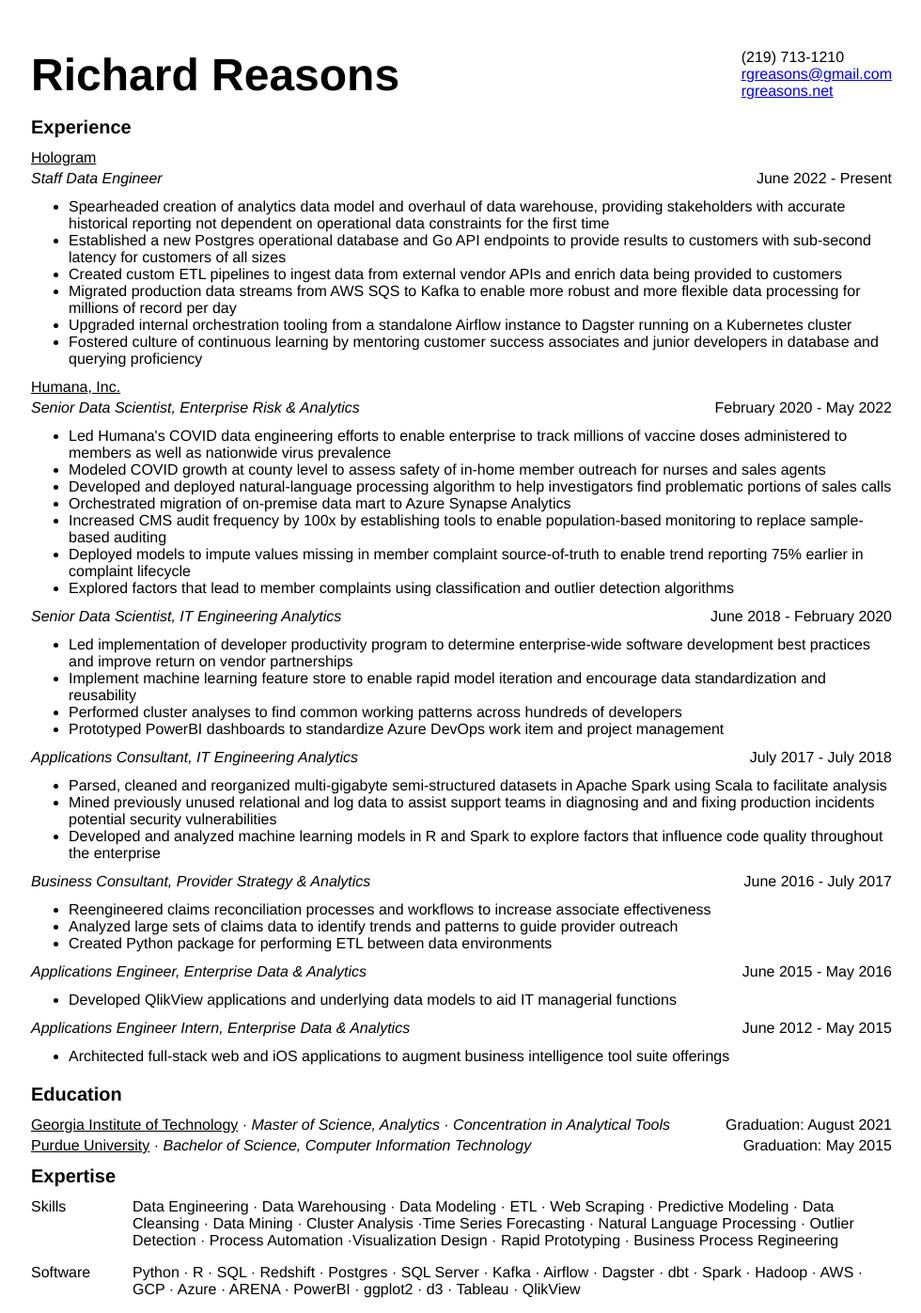
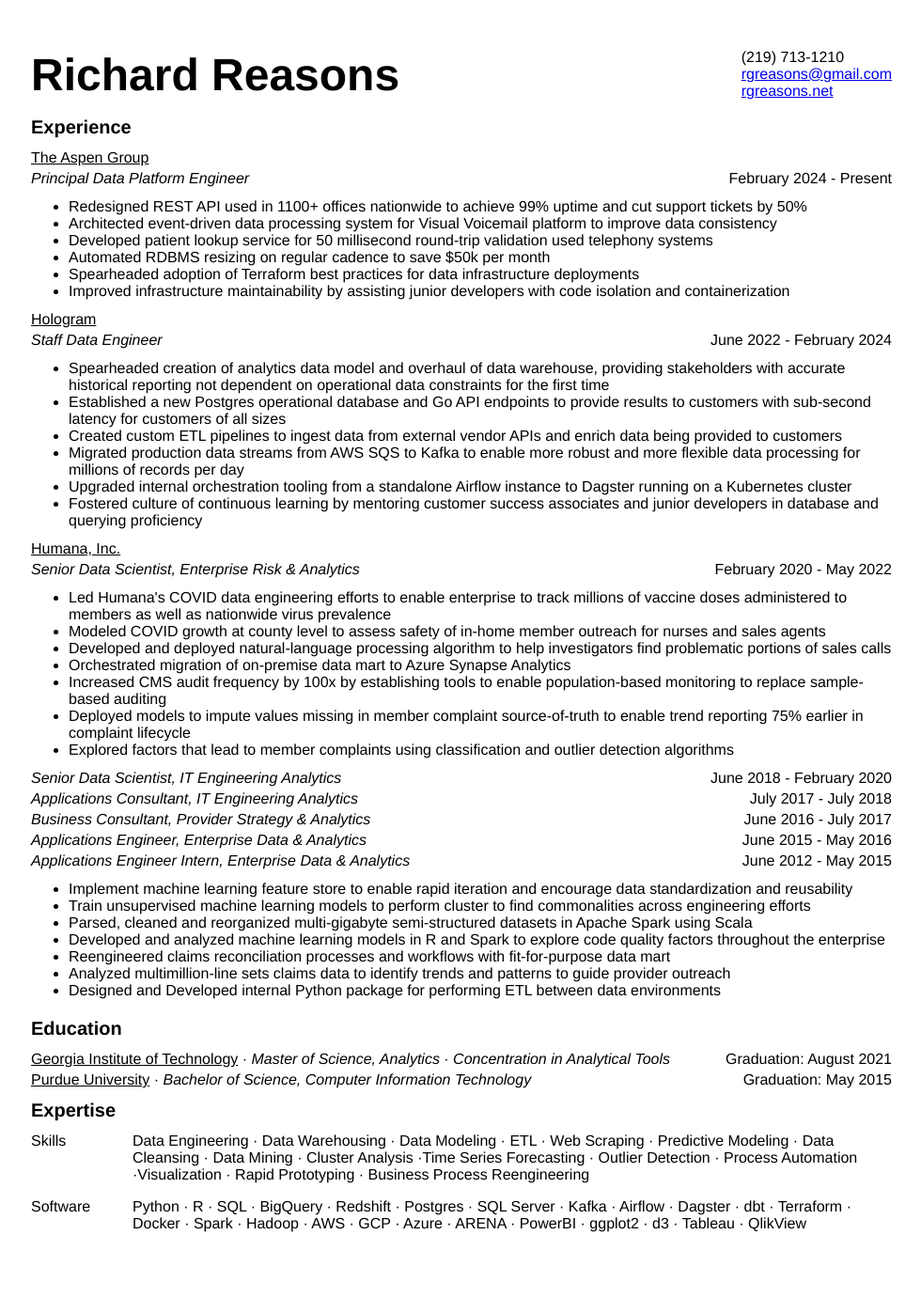
Before and after one commit to rgreasons/rgreasons.github.io, a Jekyll site: the page Resume.html, which Jekyll copies as it is, in a window 1280 px wide. Shown: the whole page at 94% size, without its empty margins (149-1129 px from the left). Built offline with Jekyll 4.4.1, drawn with Linux system fonts in a browser that asks for light colours; after the commit the page ends 1327 px from its top, so only the background shows below that.

Commit message:
Resume Version 2.4.0

```diff
--- a/Resume.html
+++ b/Resume.html
@@ -17,15 +17,29 @@
               <a href='http://www.rgreasons.net'>rgreasons.net</a>
             </div>
             <div class = 'experience section-header'><b>Experience</b></div>
+            <div class = 'tagaspen main-content'><u>The Aspen Group</u></div>
+            <div class = 'tagaspenheader main-content'><i>Principal Data Platform Engineer</i></div>
+            <div class = 'tagaspenheader right-justify'>February 2024 - Present</div>
+            <div class = 'aspen'>
+              <ul>
+                <li>Redesigned REST API used in 1100+ offices nationwide to achieve 99% uptime and cut support tickets by 50%</li>
+                <li>Architected event-driven data processing system for Visual Voicemail platform to improve data consistency</li>
+                <li>Developed patient lookup service for 50 millisecond round-trip validation used telephony systems</li>
+                <li>Automated RDBMS resizing on regular cadence to save $50k per month</li>
+                <li>Spearheaded adoption of Terraform best practices for data infrastructure deployments</li>
+                <li>Improved infrastructure maintainability by assisting junior developers with code isolation and containerization</li>
+              </ul>
+
+            </div>
             <div class = 'hologram main-content'><u>Hologram</u></div>
             <div class = 'holoheader main-content'><i>Staff Data Engineer</i></div>
-            <div class = 'holoheader right-justify'>June 2022 - Present</div>
+            <div class = 'holoheader right-justify'>June 2022 - February 2024</div>
             <div class = 'holo'>
               <ul>
 		<li>Spearheaded creation of analytics data model and overhaul of data warehouse, providing stakeholders with accurate historical reporting not dependent on operational data constraints for the first time</li>
 		<li>Established a new Postgres operational database and Go API endpoints to provide results to customers with sub-second latency for customers of all sizes</li>
 		<li>Created custom ETL pipelines to ingest data from external vendor APIs and enrich data being provided to customers</li>
-		<li>Migrated production data streams from AWS SQS to Kafka to enable more robust and more flexible data processing for millions of record per day</li>
+		<li>Migrated production data streams from AWS SQS to Kafka to enable more robust and more flexible data processing for millions of records per day</li>
 		<li>Upgraded internal orchestration tooling from a standalone Airflow instance to Dagster running on a Kubernetes cluster</li>
 		<li>Fostered culture of continuous learning by mentoring customer success associates and junior developers in database and querying proficiency</li>
               </ul>
@@ -46,43 +60,24 @@
             </div>
             <div class = 'itea1header main-content'><i>Senior Data Scientist, IT Engineering Analytics</i></div>
             <div class = 'itea1header right-justify'>June 2018 - February 2020</div>
+            <div class='itea2header main-content'><i>Applications Consultant, IT Engineering Analytics</i></div>
+            <div class='itea2header right-justify'>July 2017 - July 2018</div>
+            <div class='edaheader main-content'><i>Applications Engineer, Enterprise Data & Analytics</i></div>
+            <div class='edaheader right-justify'>June 2015 - May 2016</div>
+            <div class='psaheader main-content'><i>Business Consultant, Provider Strategy & Analytics</i></div>
+            <div class='psaheader right-justify'>June 2016 - July 2017</div>
+            <div class = 'edainternheader main-content'><i>Applications Engineer Intern, Enterprise Data & Analytics</i></div>
+            <div class = 'edainternheader right-justify'>June 2012 - May 2015</div>
             <div class = 'itea1'>
               <ul>
-                <li>Led implementation of developer productivity program to determine enterprise-wide software development best practices and improve return on vendor partnerships</li>
-                <li>Implement machine learning feature store to enable rapid model iteration and encourage data standardization and reusability</li>
-                <li>Performed cluster analyses to find common working patterns across hundreds of developers</li>
-                <li>Prototyped PowerBI dashboards to standardize Azure DevOps work item and project management</li>
+                <li>Implement machine learning feature store to enable rapid iteration and encourage data standardization and reusability</li>
+                <li>Train unsupervised machine learning models to perform cluster to find commonalities across engineering efforts</li>
+                <li>Parsed, cleaned and reorganized multi-gigabyte semi-structured datasets in Apache Spark using Scala</li>
+                <li>Developed and analyzed machine learning models in R and Spark to explore code quality factors throughout the enterprise</li>
+                <li>Reengineered claims reconciliation processes and workflows with fit-for-purpose data mart</li>
+                <li>Analyzed multimillion-line sets claims data to identify trends and patterns to guide provider outreach</li>
+                <li>Designed and Developed internal Python package for performing ETL between data environments</li>
               </ul>
-            </div>
-            <div class='itea2header main-content'><i>Applications Consultant, IT Engineering Analytics</i></div>
-            <div class='itea2header right-justify'>July 2017 - July 2018</div>
-            <div class = 'itea2'>
-              <ul>
-                <li>Parsed, cleaned and reorganized multi-gigabyte semi-structured datasets in Apache Spark using Scala to facilitate analysis</li>
-                <li>Mined previously unused relational and log data to assist support teams in diagnosing and and fixing production incidents potential security vulnerabilities</li>
-                <li>Developed and analyzed machine learning models in R and Spark to explore factors that influence code quality throughout the enterprise</li>
-              </ul>
-            </div>
-            <div class='psaheader main-content'><i>Business Consultant, Provider Strategy & Analytics</i></div>
-            <div class='psaheader right-justify'>June 2016 - July 2017</div>
-            <div class = 'psa'>
-              <ul>
-                <li>Reengineered claims reconciliation processes and workflows to increase associate effectiveness</li>
-                <li>Analyzed large sets of claims data to identify trends and patterns to guide provider outreach</li>
-                <li>Created Python package for performing ETL between data environments</li>
-              </ul>
-            </div>
-            <div class='edaheader main-content'><i>Applications Engineer, Enterprise Data & Analytics</i></div>
-            <div class='edaheader right-justify'>June 2015 - May 2016</div>
-            <div class = 'eda'>
-              <ul>
-                <li>Developed QlikView applications and underlying data models to aid IT managerial functions</li>
-              </ul>
-            </div>
-            <div class = 'edainternheader main-content'><i>Applications Engineer Intern, Enterprise Data & Analytics</i></div>
-            <div class = 'edainternheader right-justify'>June 2012 - May 2015</div>
-            <div class = 'edaintern'>
-              <ul><li>Architected full-stack web and iOS applications to augment business intelligence tool suite offerings</li></ul>
             </div>
             <div class = 'education section-header'><b>Education</b></div>
             <div class = 'gatech main-content'>
@@ -95,9 +90,9 @@
             <div class = 'purdue right-justify'>Graduation: May 2015</div>
             <div class='expertise section-header main-content'><b>Expertise</b></div>
             <div class = 'skills main-content'>Skills</div>
-            <div class = 'skills skill-break'>Data Engineering · Data Warehousing · Data Modeling · ETL · Web Scraping · Predictive Modeling · Data Cleansing · Data Mining · Cluster Analysis ·Time Series Forecasting · Natural Language Processing · Outlier Detection · Process Automation ·Visualization Design · Rapid Prototyping · Business Process Regineering</div>
+            <div class = 'skills skill-break'>Data Engineering · Data Warehousing · Data Modeling · ETL · Web Scraping · Predictive Modeling · Data Cleansing · Data Mining · Cluster Analysis ·Time Series Forecasting · Outlier Detection · Process Automation ·Visualization · Rapid Prototyping · Business Process Reengineering</div>
             <div class = 'software main-content'>Software</div>
-            <div class = 'software skill-break'>Python · R · SQL · Redshift · Postgres · SQL Server · Kafka · Airflow · Dagster · dbt · Spark · Hadoop · AWS · GCP · Azure · ARENA · PowerBI · ggplot2 · d3 · Tableau · QlikView</div>
+            <div class = 'software skill-break'>Python · R · SQL · BigQuery · Redshift · Postgres · SQL Server · Kafka · Airflow · Dagster · dbt · Terraform · Docker · Spark · Hadoop · AWS · GCP · Azure · ARENA · PowerBI · ggplot2 · d3 · Tableau · QlikView</div>
           </div>
     </body>
 </html>
--- a/css/resume.css
+++ b/css/resume.css
@@ -7,7 +7,7 @@
   .wrapper {
     display: grid;
     grid-template-columns: [left-gutter] auto [main-column] 100px [skill-break] 600px [right-justify] 200px [right-gutter] auto [end];
-    grid-template-rows: [top-gutter] 40px [header] 60px  [experience] auto [hologram] auto [holoheader] auto [holo] auto [humana] auto [ercheader] auto [erc] auto [itea1header] auto [itea1] auto [itea2header] auto [itea2] auto [psaheader] auto [psa] auto [edaheader] auto [eda] auto [edainternheader] auto [edaintern] auto [education] auto [gatech] auto [purdue] auto [expertise] auto [skills] auto [visualization] auto [software] auto [bottom-gutter] auto [bottom];
+    grid-template-rows: [top-gutter] 40px [header] 60px  [experience] auto [tagaspen] auto [tagaspenheader] auto [aspen] auto [hologram] auto [holoheader] auto [holo] auto [humana] auto [ercheader] auto [erc] auto [itea1header] auto [itea2header] auto [psaheader] auto [edaheader] auto [edainternheader] auto [itea1] auto [education] auto [gatech] auto [purdue] auto [expertise] auto [skills] auto [visualization] auto [software] auto [bottom-gutter] auto [bottom];
     column-gap: 8px;
     row-gap: 4px;
     font-family:Helvetica, Arial;
@@ -43,10 +43,24 @@
 
   .experience {
     grid-column: main-column / right-gutter;
-    grid-row: experience / hologram;
+    grid-row: experience / tagaspen;
   }
 
-  .hologram{
+  .tagaspen {
+    grid-column: main-column / right-gutter;
+    grid-row: tagaspen / tagaspenheader;
+  }
+
+  .tagaspenheader {
+    grid-row: tagaspenheader / aspen;
+  }
+
+  .aspen {
+    grid-row: aspen / hologram;
+    grid-column: main-column / right-gutter;
+  }
+
+  .hologram {
     grid-column: main-column / right-gutter;
     grid-row: hologram / holoheader ;
   }
@@ -55,12 +69,12 @@
     grid-row: holoheader / holo;
   }
 
-  .holo{
+  .holo {
     grid-row: holo / humana ;
     grid-column: main-column / right-gutter;
   }
 
-  .humana{
+  .humana {
     grid-column: main-column / right-gutter;
     grid-row: humana / ercheader;
   }
@@ -69,53 +83,33 @@
     grid-row: ercheader / erc;
   }
 
-  .erc{
+  .erc {
     grid-row: erc / itea1header;
     grid-column: main-column / right-gutter;
   }
 
   .itea1header {
-    grid-row: itea1header / itea1;
+    grid-row: itea1header / itea2header;
+  }
+
+  .itea2header {
+    grid-row: itea2header / psaheader;
+  }
+
+  .psaheader {
+    grid-row: psaheader / edaheader;
+  }
+
+  .edaheader {
+    grid-row: edaheader / edainternheader;
+  }
+
+  .edainternheader {
+    grid-row: edainternheader / itea1;
   }
 
   .itea1 {
-    grid-row: itea1 / itea2header;
-    grid-column: main-column / right-gutter;
-  }
-
-  .itea2header {
-    grid-row: itea2header / itea2;
-  }
-
-  .itea2 {
-    grid-row: itea2 / psaheader;
-    grid-column: main-column / right-gutter;
-  }
-
-  .psaheader {
-    grid-row: psaheader / psa;
-  }
-
-  .psa {
-    grid-row: psa / edaheader;
-    grid-column: main-column / right-gutter;
-  }
-
-  .edaheader {
-    grid-row: edaheader / eda;
-  }
-
-  .eda {
-    grid-row: eda / edainternheader;
-    grid-column: main-column / right-gutter;
-  }
-
-  .edainternheader {
-    grid-row: edainternheader / edaintern;
-  }
-
-  .edaintern {
-    grid-row: edaintern / education;
+    grid-row: itea1 / education;
     grid-column: main-column / right-gutter;
   }
 
```
